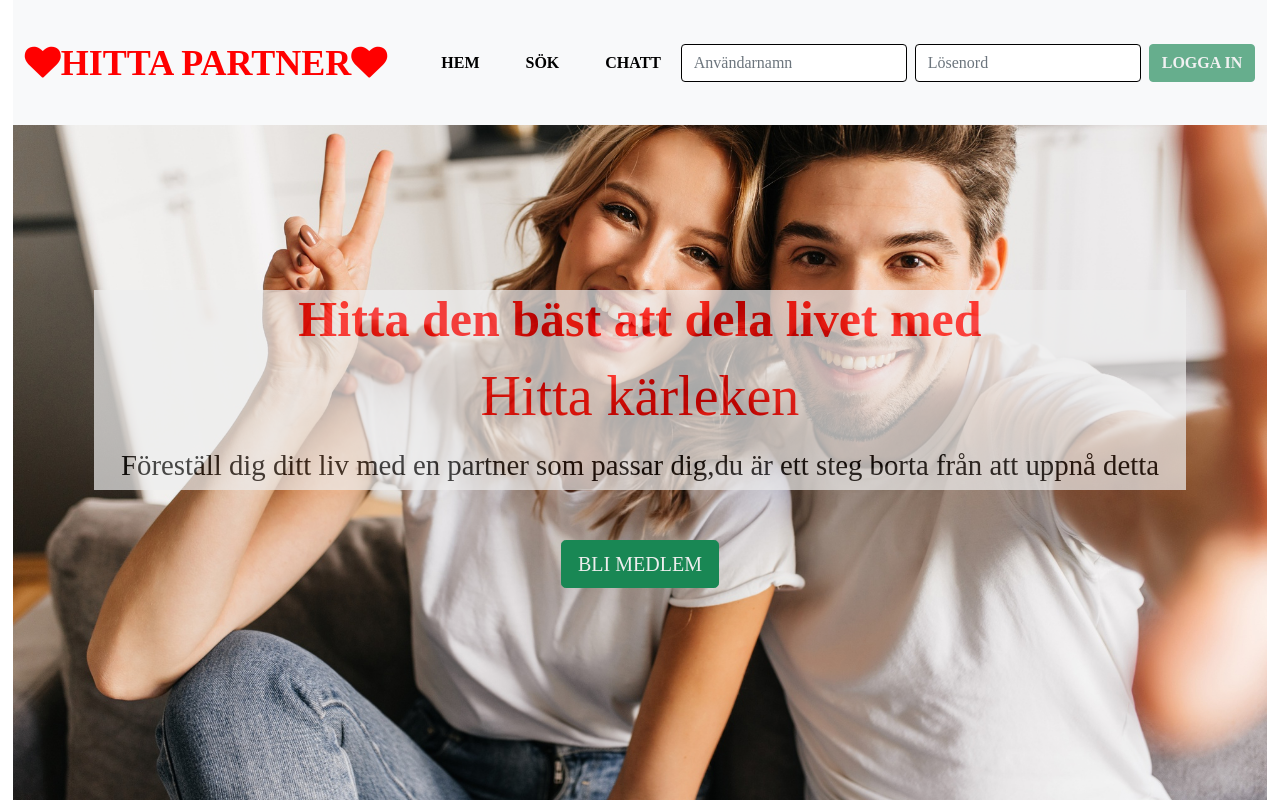
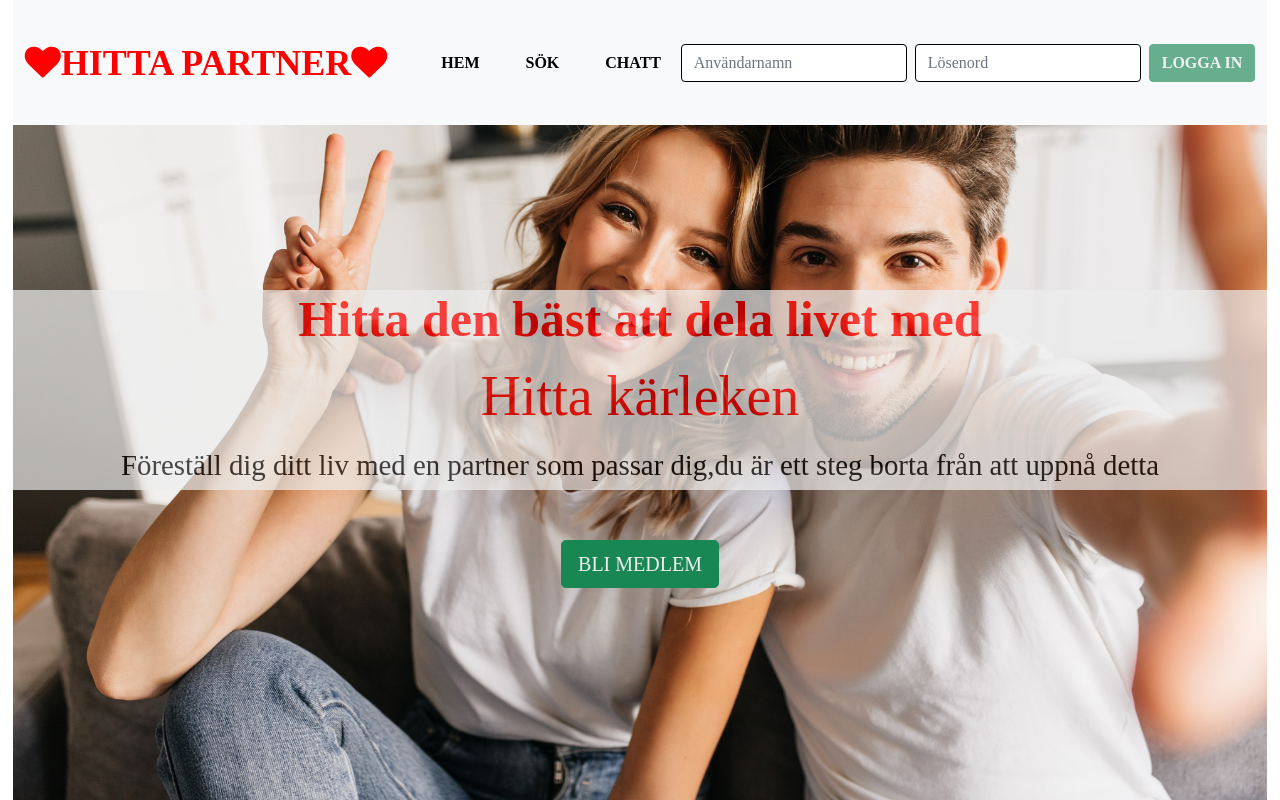
Before and after one commit to Bahaa83/HittaPartnerApp, an Angular app in the folder FrontEnd/HittaPartnerApp-Client/: page / in a window 1280 px wide. Built offline with nearby package versions, Linux system fonts and the light colour scheme.

Commit message:
fixa Main content i home sida

```diff
--- a/FrontEnd/HittaPartnerApp-Client/src/app/app.component.html
+++ b/FrontEnd/HittaPartnerApp-Client/src/app/app.component.html
@@ -1,8 +1,8 @@
 <div class="mainContent">
      <app-navbar></app-navbar>
-        <div class="container text-center">
 
-            <app-home></app-home>
 
-        </div>
+     <app-home></app-home>
+
+
 </div>
--- a/FrontEnd/HittaPartnerApp-Client/src/app/home/home.component.html
+++ b/FrontEnd/HittaPartnerApp-Client/src/app/home/home.component.html
@@ -1,4 +1,4 @@
-<div class="container">
+<div id="container">
         <div *ngIf="!registerMode">
                 <div class="opacity-background">
                         <div  class="text-center mt-10">
```
Also changed, not shown: FrontEnd/HittaPartnerApp-Client/src/app/home/home.component.css (line endings or trailing spaces).
